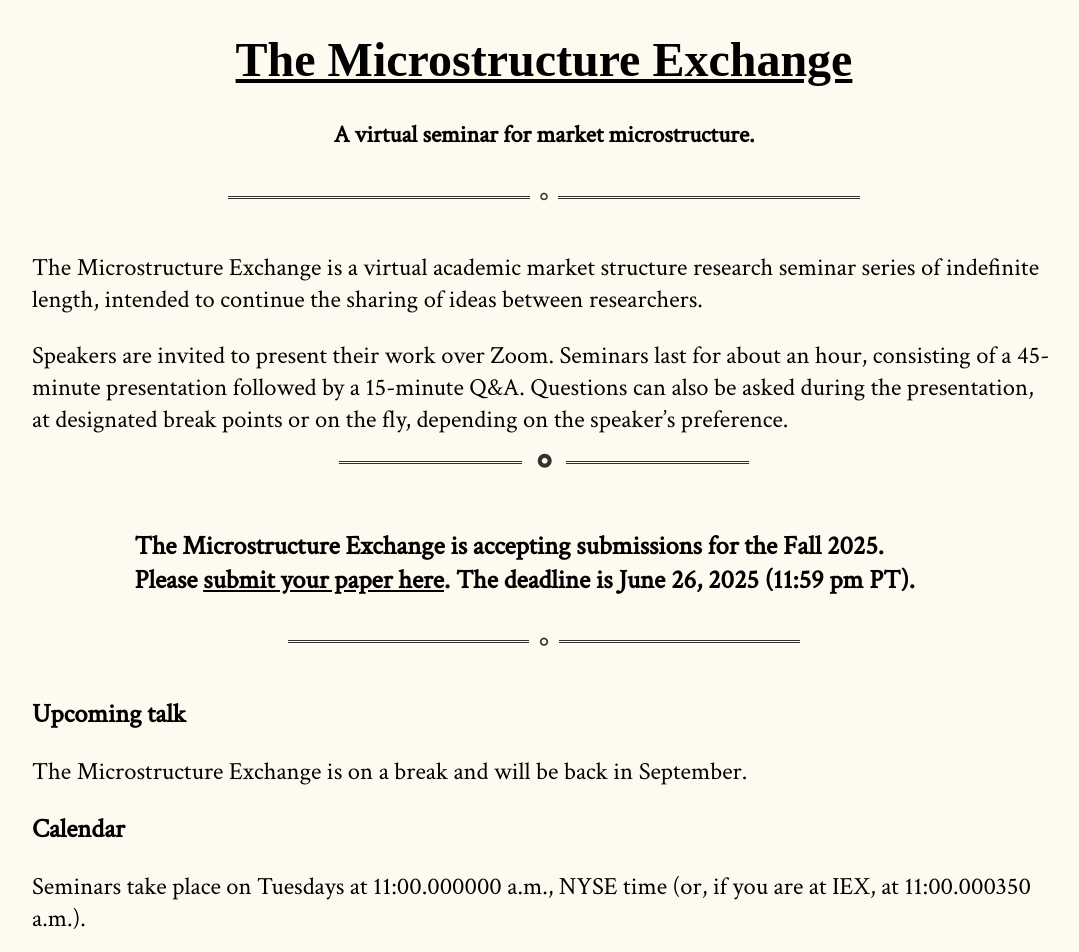
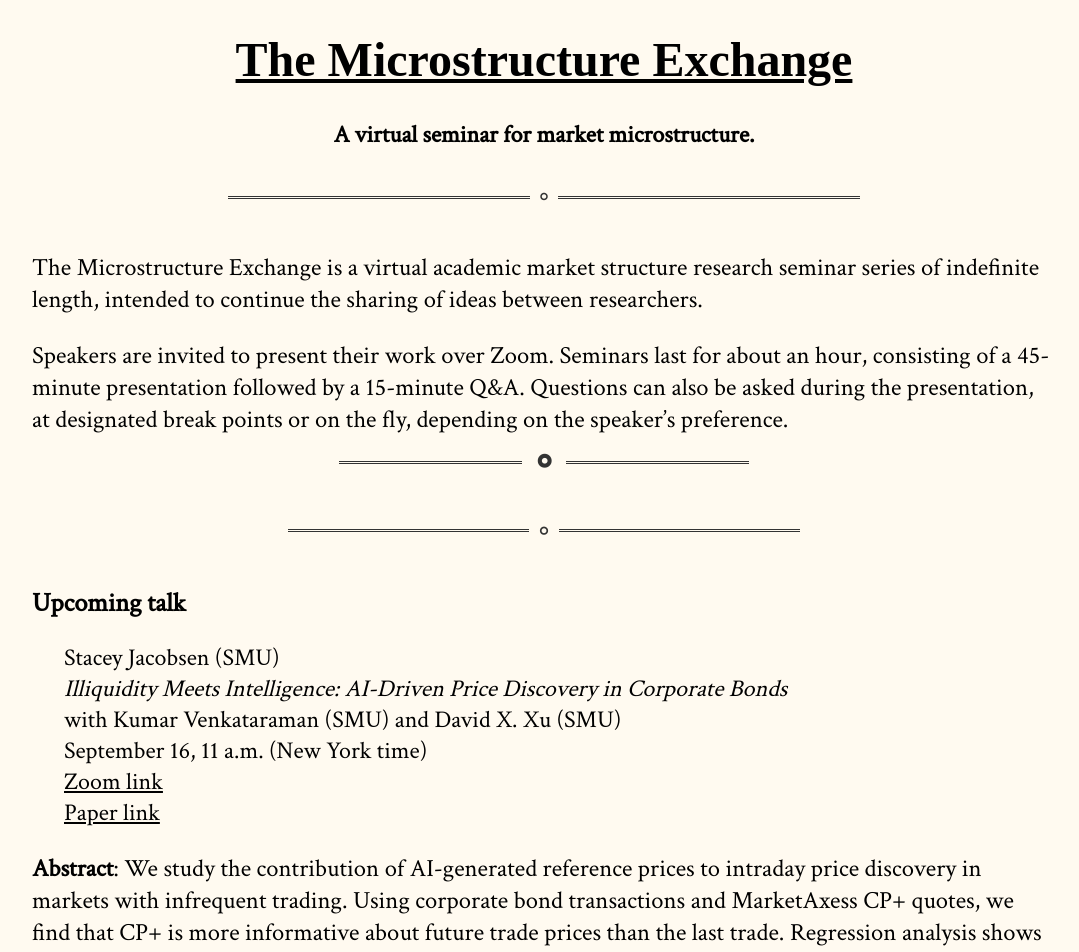
Before and after one commit to cpfiffer/microstructure.exchange, a Jekyll site: the page built from index.md, in a window 1280 px wide and 1400 px high. Shown: the top 952 px of the window, without its empty margins (96-1175 px from the left). Built offline with Jekyll 4.4.1, drawn with Linux system fonts in a browser that asks for light colours; some web fonts are replaced; some of the changed text lies outside the part shown.

Commit message:
Update index.md

```diff
--- a/index.md
+++ b/index.md
@@ -9,18 +9,18 @@ Speakers are invited to present their work over Zoom. Seminars last for about an
 <div class="cfp">
 <hr>
 
-The Microstructure Exchange is accepting submissions for the Fall 2025. <br>
+<!-- The Microstructure Exchange is accepting submissions for the Fall 2025. <br>
 
 Please <a href="https://www.research.net/r/TME-Fall-2025">submit your paper here</a>. The deadline is June 26, 2025  (11:59 pm PT).<br>
-<br>
+<br> -->
 </div>
 
 <hr>
 
 ## Upcoming talk
 
-<!-- {% include upcoming-speaker.html %} -->
-The Microstructure Exchange is on a break and will be back in September.
+{% include upcoming-speaker.html %}
+<!-- The Microstructure Exchange is on a break and will be back in September.   -->
 
 ## Calendar
 
@@ -60,10 +60,10 @@ WRDS is sponsoring the TME best paper award. Every academic year, all papers pre
 The Microstructure Exchange will host resources, tools, and data for microstructure researchers. Please contact [contact@microstructure.exchange](mailto:contact@microstructure.exchange) to add your resource to this section.
 
 <!-- ### Courses
-- [Market Microstructure Summer School](https://microstructure-course.com/), June 16-20, 2025, at University of Edinburgh. A one-week full-time intensive PhD level course taught by Thierry Foucault (HEC Paris) and Albert Menkveld (VU Amsterdam). Graduate students, faculty members, and advanced practitioners are invited to apply. **Application deadline: December 1, 2024.**
+- [Market Microstructure Summer School](https://microstructure-course.com/), June 16-20, 2025, at University of Edinburgh. A one-week full-time intensive PhD level course taught by Thierry Foucault (HEC Paris) and Albert Menkveld (VU Amsterdam). Graduate students, faculty members, and advanced practitioners are invited to apply. **Application deadline: December 1, 2024.**  -->
 
 ### Conferences
-- [NYSE Microstructure Meets AI Conference](https://www.nyse.com/events/nyse-microstructure-meets-ai-conference), Nov 11, 2024, at the NYSE, New York. Calling all academics with papers on U.S. Equity Market Microstructure as well as microstructure’s intersection with AI/ML along with individuals interested in microstructure and the application of AI in the equities markets. **Application deadline: August 30, 2024.** -->
+- [NYSE Market Microstructure Conference](https://www.nyse.com/data-insights/the-2026-nyse-market-microstructure-conference), Feb 9, 2026, at the NYSE, New York. Calling all academics with papers on covering the real-world application of market microstructure. **Application deadline: September 30, 2025.**
 
 ### Data
 
```
